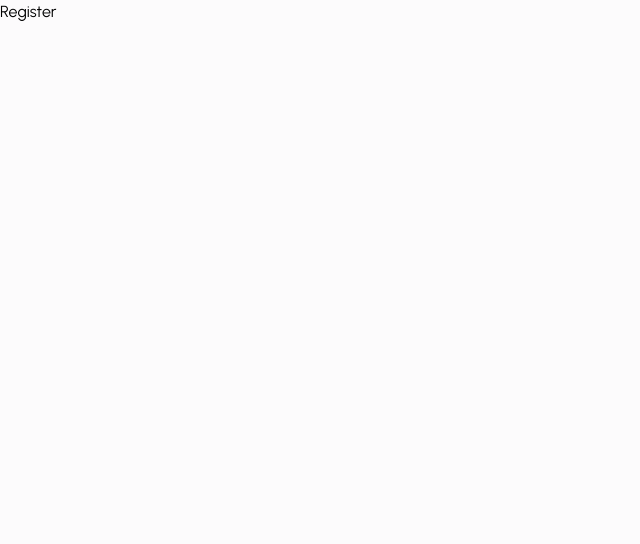
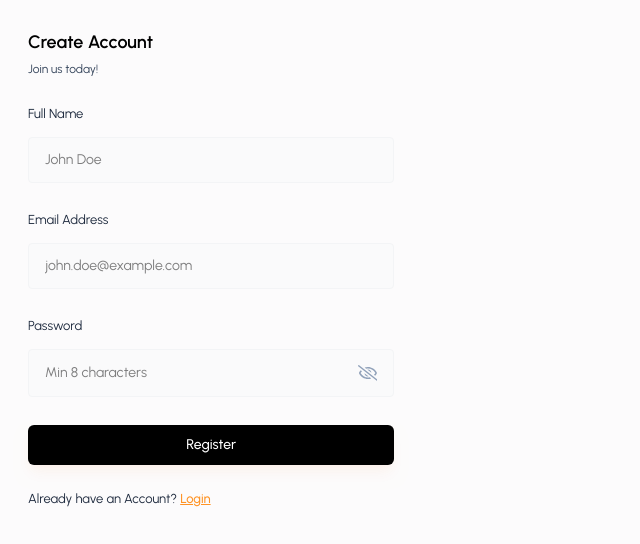
Before and after one commit to rahull0328/GenieTrip-Frontend, a React (Vite) app: page /register in a window 1280 px wide. Shown: the top 544 px of the page, without its empty margins (0-640 px from the left). Built offline with nearby package versions, Linux system fonts and the light colour scheme.

Commit message:
completed UI for login and register page

```diff
--- a/src/components/Input/Input.jsx
+++ b/src/components/Input/Input.jsx
@@ -11,15 +11,15 @@
     }
   return (
     <div>
-        <label className=''>{label}</label>
+        <label className='text-[13px] text-slate-800'>{label}</label>
 
-        <div className=''>
+        <div className='input-box'>
             <input
                 type={
                     type == "password" ? (showPassword ? "text" : "password") : type
                 }
                 placeholder={placeholder}
-                className=''
+                className='w-full bg-transparent outline-none'
                 value={value}
                 onChange={(e) => onChange(e)}
             />
@@ -29,12 +29,12 @@
                     {showPassword ? (
                         <FaRegEye
                             size={22}
-                            className=''
+                            className='text-primary cursor-pointer'
                         />
                     ) : (
                         <FaRegEyeSlash
                             size={22}
-                            className=''
+                            className='text-slate-400 cursor-pointer'
                             onClick={() => toggleShowPassword()}
                         />
                     )}
--- a/src/components/Loader/Modal.jsx
+++ b/src/components/Loader/Modal.jsx
@@ -1,6 +1,7 @@
 import React from 'react'
 
 const Modal = ({children, isOpen, onClose, title, hideHeader}) => {
+    if (!isOpen) return null;
   return (
     <div className='fixed inset-0 z-50 flex justify-center items-center w-full h-full bg-black/40'>
         {/* Modal Content */}
--- a/src/pages/Auth/Login.jsx
+++ b/src/pages/Auth/Login.jsx
@@ -34,6 +34,24 @@
           placeholder="Min 8 Characters"
           type='password'
         />
+
+        {error && <p className='text-red-500 text-xs pb-2.5'>{error}</p>}
+
+        <button className='btn-primary' type='submit'>
+          Login
+        </button>
+
+        <p className='text-[13px] text-slate-800 mt-3'>
+          Don't have an account?{" "}
+          <button
+            className='font-medium text-primary underline cursor-pointer'
+            onClick={() => {
+              setCurrentPage("register")
+            }}
+          >
+            Register
+          </button>
+        </p>
       </form>
     </div>
   )
--- a/src/pages/Auth/Register.jsx
+++ b/src/pages/Auth/Register.jsx
@@ -1,8 +1,75 @@
-import React from 'react'
+import React, { useState } from 'react'
+import { useNavigate } from 'react-router-dom'
+import Input from '../../components/Input/Input'
 
-const Register = () => {
+const Register = ({setCurrentPage}) => {
+
+  const [profilePic, setProfilePic] = useState(null)
+  const [fullName, setFullName] = useState("")
+  const [email, setEmail] = useState("")
+  const [password, setPassword] = useState("")
+
+  const [error, setError] = useState(null)
+
+  const navigate = useNavigate()
+
+  //handling register event
+  const handleRegister = async (e) => {
+    e.preventDefault()
+  }
   return (
-    <div>Register</div>
+    <div className='w-[90vw] md:w-[33vw] p-7 flex flex-col justify-center'>
+      <h3 className='text-lg font-semibold text-black'>Create Account</h3>
+      <p className='text-xs text-slate-700 mt-[5px] mb-6'>
+        Join us today!
+      </p>
+
+      <form onSubmit={handleRegister}>
+        <div className='grid grid-cols-1 md:grid-cols-1 gap-2'>
+          <Input
+            value={fullName}
+            onChange={({target}) => setFullName(target.value)}
+            label="Full Name"
+            placeholder="John Doe"
+            type="text"
+          />
+
+          <Input
+            value={email}
+            onChange={({target}) => setEmail(target.value)}
+            label="Email Address"
+            placeholder="john.doe@example.com"
+            type="email"
+          />
+
+          <Input
+            value={password}
+            onChange={({target}) => setPassword(target.value)}
+            label="Password"
+            placeholder="Min 8 characters"
+            type="password"
+          />
+
+          {error && <p className='text-red-500 text-xs pb-2.5'>{error}</p>}
+
+          <button type='submit' className='btn-primary'>
+            Register
+          </button>
+
+          <p className='text-[13px] text-slate-800 mt-3'>
+            Already have an Account?{" "}
+            <button
+              className='font-medium text-primary underline cursor-pointer'
+              onClick={() => {
+                setCurrentPage("login")
+              }}
+            >
+              Login
+            </button>
+          </p>
+        </div>
+      </form>
+    </div>
   )
 }
 
```
